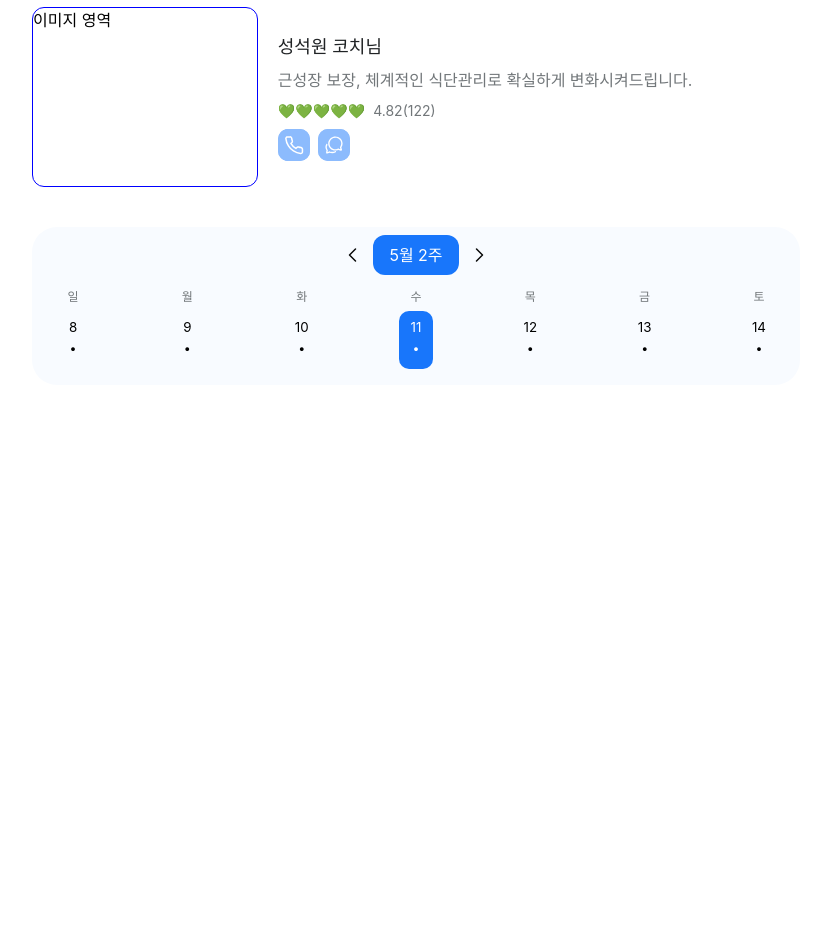
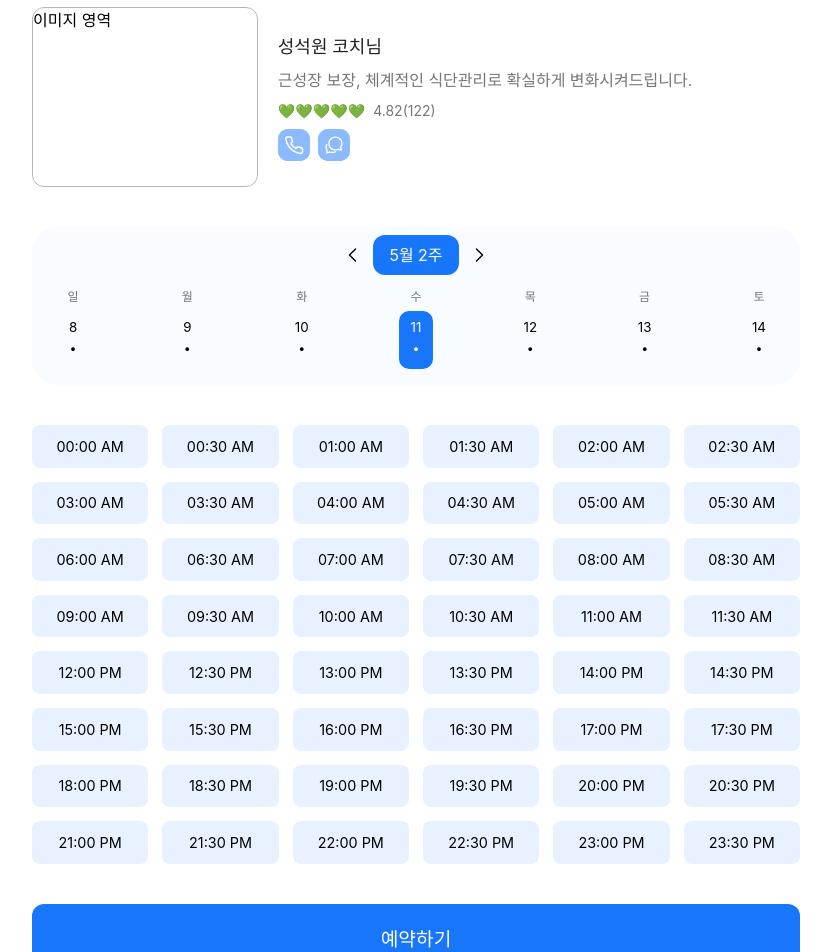
Before and after one commit to TeamSmalt/fittoo_reservation, a React (Vite) app: page /reservation/1 in a window 1280 px wide. Shown: the part 140-1092 px from the top of the page, without its empty margins (224-1055 px from the left). Before the commit the page ends 800 px from the top, so only its background shows below. Built offline with nearby package versions, Linux system fonts and the light colour scheme; a web font is replaced by a local one.

Commit message:
📝 component

```diff
--- a/src/components/calendar/Calendar.tsx
+++ b/src/components/common/Calendar.tsx
@@ -50,17 +50,17 @@ const Calendar = ({}: CalendarProps) => {
       <div className="calendar__days">
         {getDaysOfWeek.map((week) => (
           <div className="calendar__day" key={week.koDay}>
-            <span className="calendar__day--koDay">{week.koDay}</span>
+            <span className="calendar__koDay">{week.koDay}</span>
             <button
               className={
                 currentDate.get('date') === week.dayNum
-                  ? 'calendar__day--button select'
-                  : 'calendar__day--button'
+                  ? 'calendar__selectBtn calendar--selected'
+                  : 'calendar__selectBtn'
               }
               onClick={() => onChangeCurrentDate(week.dayNum)}
             >
-              <span className="calendar__day--dayNum">{week.dayNum}</span>
-              <span className="calendar__day--event">・</span>
+              <span className="calendar__dayNum">{week.dayNum}</span>
+              <span className="calendar__event">・</span>
             </button>
           </div>
         ))}
--- /dev/null
+++ b/src/components/common/PrevStage.tsx
@@ -0,0 +1,19 @@
+import React from 'react';
+
+import LeftArrow from 'assets/svg/LeftArrow';
+
+type PrevStageProps = {
+  title: string;
+  onClick: () => void;
+};
+
+const PrevStage = ({ title, onClick }: PrevStageProps) => {
+  return (
+    <div className="prev-stage">
+      <LeftArrow onClick={onClick} />
+      <span>{title}</span>
+    </div>
+  );
+};
+
+export default PrevStage;
--- /dev/null
+++ b/src/components/reservation/CoachCard.tsx
@@ -0,0 +1,33 @@
+import React from 'react';
+
+import Message from 'assets/svg/Message';
+import Phone from 'assets/svg/Phone';
+
+type CoachCardProps = {};
+
+const CoachCard = ({}: CoachCardProps) => {
+  return (
+    <div className="coach-card">
+      <div className="coach-card__image">이미지 영역</div>
+      <div className="coach-card__info">
+        <span className="coach-card__name">성석원 코치님</span>
+        <span className="coach-card__description">
+          근성장 보장, 체계적인 식단관리로 확실하게 변화시켜드립니다.
+        </span>
+        <div className="coach-card__rate">
+          <span>💚💚💚💚💚</span>
+          <span>4.82(122)</span>
+        </div>
+        <div className="coach-card__send">
+          <a href="tel:01055879732">
+            <Phone />
+          </a>
+
+          <Message />
+        </div>
+      </div>
+    </div>
+  );
+};
+
+export default CoachCard;
--- /dev/null
+++ b/src/components/reservation/SelectTime.tsx
@@ -0,0 +1,19 @@
+import React from 'react';
+
+import { allTime } from 'pages/reservation/reservationData';
+
+type SelectTimeProps = {};
+
+const SelectTime = ({}: SelectTimeProps) => {
+  return (
+    <div className="select-time">
+      {allTime.map((time) => (
+        <button className="select-time__time" key={time.id}>
+          {time.text}
+        </button>
+      ))}
+    </div>
+  );
+};
+
+export default SelectTime;
--- a/src/containers/reservation/ReservationContainer.tsx
+++ b/src/containers/reservation/ReservationContainer.tsx
@@ -1,43 +1,33 @@
 import React from 'react';
 
-import LeftArrow from 'assets/svg/LeftArrow';
-import Phone from 'assets/svg/Phone';
-import Message from 'assets/svg/Message';
-import Calendar from 'components/calendar/Calendar';
+import Calendar from 'components/common/Calendar';
+import PrevStage from 'components/common/PrevStage';
+import CoachCard from 'components/reservation/CoachCard';
+
+import { useNavigate } from 'react-router-dom';
+import SelectTime from 'components/reservation/SelectTime';
 
 type ReservationContainerProps = {};
 
 const ReservationContainer = ({}: ReservationContainerProps) => {
+  const navigate = useNavigate();
+
+  //! 이전 페이지로 이동
+  const handleMovePrevState = () => navigate(-1);
+
   return (
     <div className="reservation">
-      <div className="reservation__title">
-        <LeftArrow onClick={() => console.log('hi')} />
-        <span>예약하기</span>
-      </div>
-      <div className="reservation__coach">
-        <div className="reservation__coachImage">이미지 영역</div>
-        <div className="reservation__coachInfo">
-          <span className="reservation__coachInfo--name">성석원 코치님</span>
-          <span className="reservation__coachInfo--description">
-            근성장 보장, 체계적인 식단관리로 확실하게 변화시켜드립니다.
-          </span>
-          <div className="reservation__coachInfo--rate">
-            <span>💚💚💚💚💚</span>
-            <span>4.82(122)</span>
-          </div>
-          <div className="reservation__coachInfo--send">
-            <a href="tel:01055879732">
-              <Phone />
-            </a>
+      <PrevStage title="예약하기" onClick={handleMovePrevState} />
 
-            <Message />
-          </div>
-        </div>
-      </div>
+      <CoachCard />
 
       <Calendar />
 
-      <div className="reservation__time"></div>
+      <SelectTime />
+
+      <div className="reservation__reserve">
+        <button>예약하기</button>
+      </div>
     </div>
   );
 };
--- /dev/null
+++ b/src/pages/reservation/reservationData.ts
@@ -0,0 +1,50 @@
+export const allTime = [
+  { id: 0, time: '00:00', text: '00:00 AM', isChecked: false },
+  { id: 1, time: '00:30', text: '00:30 AM', isChecked: false },
+  { id: 2, time: '01:00', text: '01:00 AM', isChecked: false },
+  { id: 3, time: '01:30', text: '01:30 AM', isChecked: false },
+  { id: 4, time: '02:00', text: '02:00 AM', isChecked: false },
+  { id: 5, time: '02:30', text: '02:30 AM', isChecked: false },
+  { id: 6, time: '03:00', text: '03:00 AM', isChecked: false },
+  { id: 7, time: '03:30', text: '03:30 AM', isChecked: false },
+  { id: 8, time: '04:00', text: '04:00 AM', isChecked: false },
+  { id: 9, time: '04:30', text: '04:30 AM', isChecked: false },
+  { id: 10, time: '05:00', text: '05:00 AM', isChecked: false },
+  { id: 11, time: '05:30', text: '05:30 AM', isChecked: false },
+  { id: 12, time: '06:00', text: '06:00 AM', isChecked: false },
+  { id: 13, time: '06:30', text: '06:30 AM', isChecked: false },
+  { id: 14, time: '07:00', text: '07:00 AM', isChecked: false },
+  { id: 15, time: '07:30', text: '07:30 AM', isChecked: false },
+  { id: 16, time: '08:00', text: '08:00 AM', isChecked: false },
+  { id: 17, time: '08:30', text: '08:30 AM', isChecked: false },
+  { id: 18, time: '09:00', text: '09:00 AM', isChecked: false },
+  { id: 19, time: '09:30', text: '09:30 AM', isChecked: false },
+  { id: 20, time: '10:00', text: '10:00 AM', isChecked: false },
+  { id: 21, time: '10:30', text: '10:30 AM', isChecked: false },
+  { id: 22, time: '11:00', text: '11:00 AM', isChecked: false },
+  { id: 23, time: '11:30', text: '11:30 AM', isChecked: false },
+  { id: 24, time: '12:00', text: '12:00 PM', isChecked: false },
+  { id: 25, time: '12:30', text: '12:30 PM', isChecked: false },
+  { id: 26, time: '13:00', text: '13:00 PM', isChecked: false },
+  { id: 27, time: '13:30', text: '13:30 PM', isChecked: false },
+  { id: 28, time: '14:00', text: '14:00 PM', isChecked: false },
+  { id: 29, time: '14:30', text: '14:30 PM', isChecked: false },
+  { id: 30, time: '15:00', text: '15:00 PM', isChecked: false },
+  { id: 31, time: '15:30', text: '15:30 PM', isChecked: false },
+  { id: 32, time: '16:00', text: '16:00 PM', isChecked: false },
+  { id: 33, time: '16:30', text: '16:30 PM', isChecked: false },
+  { id: 34, time: '17:00', text: '17:00 PM', isChecked: false },
+  { id: 35, time: '17:30', text: '17:30 PM', isChecked: false },
+  { id: 36, time: '18:00', text: '18:00 PM', isChecked: false },
+  { id: 37, time: '18:30', text: '18:30 PM', isChecked: false },
+  { id: 38, time: '19:00', text: '19:00 PM', isChecked: false },
+  { id: 39, time: '19:30', text: '19:30 PM', isChecked: false },
+  { id: 40, time: '20:00', text: '20:00 PM', isChecked: false },
+  { id: 41, time: '20:30', text: '20:30 PM', isChecked: false },
+  { id: 42, time: '21:00', text: '21:00 PM', isChecked: false },
+  { id: 43, time: '21:30', text: '21:30 PM', isChecked: false },
+  { id: 44, time: '22:00', text: '22:00 PM', isChecked: false },
+  { id: 45, time: '22:30', text: '22:30 PM', isChecked: false },
+  { id: 46, time: '23:00', text: '23:00 PM', isChecked: false },
+  { id: 47, time: '23:30', text: '23:30 PM', isChecked: false },
+];
--- a/src/scss/calendar.scss
+++ b/src/scss/common/calendar.scss
@@ -23,6 +23,7 @@
       cursor: pointer;
     }
   }
+
   &__days {
     display: flex;
     justify-content: space-between;
@@ -33,8 +34,9 @@
     display: flex;
     flex-direction: column;
     align-items: center;
+  }
 
-    &--koDay {
+  &__koDay {
     font-weight: 400;
     font-size: 12px;
     line-height: 12px;
@@ -42,22 +44,21 @@
     margin-bottom: 8px;
   }
 
-    &--button {
+  &__selectBtn {
     display: flex;
     flex-direction: column;
     align-items: center;
     padding: 8px;
     border-radius: 10px;
 
-      &.select,
-      &:hover {
+    &:hover,
+    &.calendar--selected {
       color: #fff;
       background-color: #1876fb;
     }
   }
 
-    &--event {
+  &__event {
     font-size: 18px;
   }
 }
-}
--- /dev/null
+++ b/src/scss/common/prevStage.scss
@@ -0,0 +1,13 @@
+.prev-stage {
+  display: flex;
+  align-items: center;
+
+  svg {
+    cursor: pointer;
+  }
+
+  span {
+    font-size: 1.125rem;
+    margin: 0 auto;
+  }
+}
--- a/src/scss/index.scss
+++ b/src/scss/index.scss
@@ -4,7 +4,8 @@
 @import 'reservation.scss';
 
 // component
-@import 'calendar.scss';
+@import './common/calendar.scss';
+@import './common/prevStage.scss';
 
 * {
   margin: 0;
--- a/src/scss/reservation.scss
+++ b/src/scss/reservation.scss
@@ -1,67 +1,103 @@
 .reservation {
   display: flex;
   flex-direction: column;
-  gap: 40px;
+  gap: 2.5rem;
 
-  &__title {
+  &__reserve > button {
+    width: 100%;
     display: flex;
+    justify-content: center;
     align-items: center;
-
-    span {
-      font-size: 18px;
-      margin: 0 auto;
+    padding: 1.25rem 8.125rem;
+    font-weight: 500;
+    font-size: 1.2rem;
+    border-radius: 0.75rem;
+    background-color: #1876fb;
+    color: #fff;
+    outline: none;
   }
 }
 
-  &__coach {
-    height: 180px;
+.coach-card {
+  height: 11.25rem;
   display: flex;
-    gap: 20px;
+  gap: 1.25rem;
+
+  &__image {
+    flex: 0.3;
+    border-radius: 0.75rem;
+    border: 1px solid #b6b6b6;
   }
 
-  &__coachImage {
-    flex: 0.3;
-    border-radius: 12px;
-    border: 1px solid blue;
-  }
-
-  &__coachInfo {
+  &__info {
     flex: 0.7;
     display: flex;
     flex-direction: column;
     justify-content: center;
-    gap: 8px;
+    gap: 0.5rem;
+  }
 
-    &--name {
-      font-size: 18px;
+  &__name {
+    font-size: 1.125rem;
     font-weight: 500;
     color: #202325;
   }
 
-    &--description {
+  &__description {
     color: #72777a;
   }
 
-    &--rate {
+  &__rate {
     display: flex;
-      gap: 8px;
+    gap: 0.5rem;
 
     span {
-        font-size: 14px;
+      font-size: 0.875rem;
 
       &:last-child {
         color: #72777a;
       }
     }
   }
-
-    &--send {
+  &__send {
     display: flex;
-      gap: 8px;
+    gap: 0.5rem;
 
     svg {
       cursor: pointer;
     }
   }
 }
+
+.select-time {
+  display: grid;
+  grid-template-columns: repeat(6, 1fr);
+  gap: 0.875rem;
+
+  &__time {
+    display: flex;
+    justify-content: center;
+    align-items: center;
+    padding: 0.8rem 0.6rem;
+    border-radius: 0.5rem;
+    background-color: #e8f1ff;
+    font-size: 0.9rem;
+
+    &:hover {
+      background-color: #1876fb;
+      color: #fff;
     }
+  }
+}
+
+@media screen and (max-width: 640px) {
+  .select-time {
+    grid-template-columns: repeat(5, 1fr);
+  }
+}
+
+@media screen and (max-width: 540px) {
+  .select-time {
+    grid-template-columns: repeat(4, 1fr);
+  }
+}
```
Lines whose indentation alone changed are shown as unchanged.
